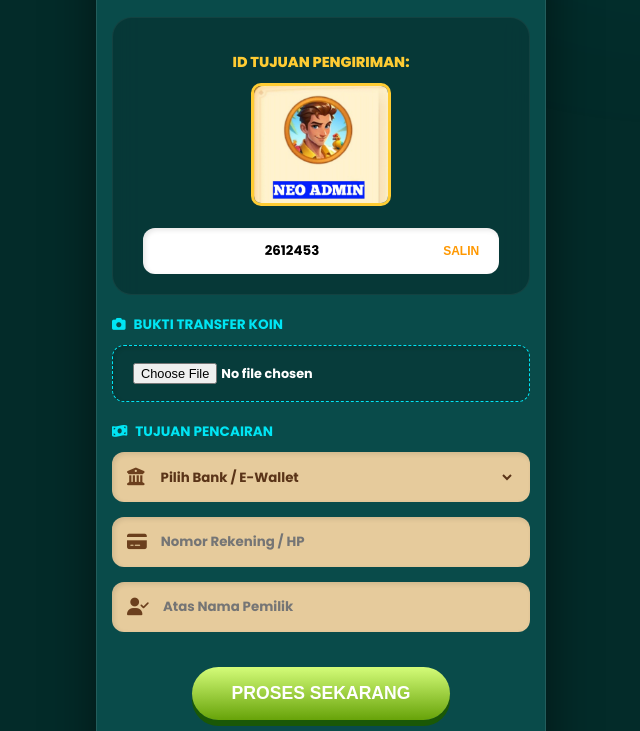
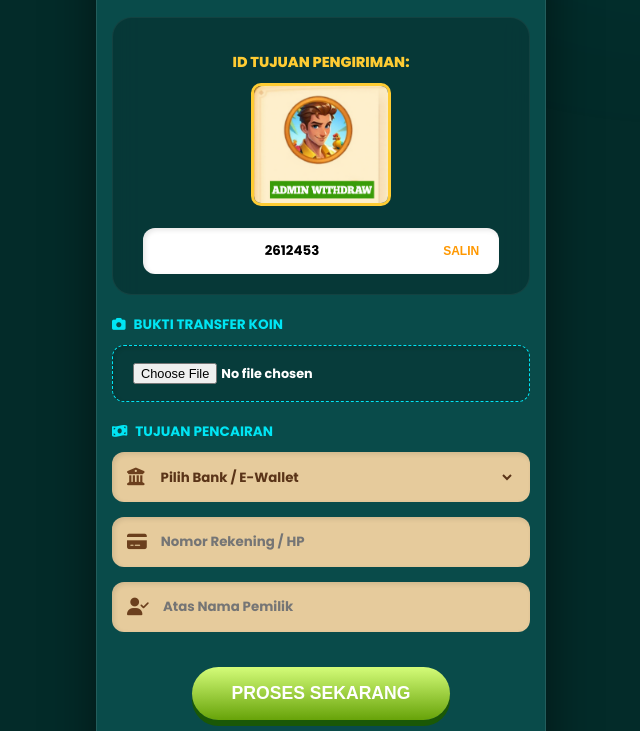
Before and after one commit to Afutrus/kkkk, a plain HTML site: page index.html in a window 1280 px wide. Shown: the part 819-1550 px from the top of the page, without its empty margins (319-959 px from the left). Drawn offline with Linux system fonts and the light colour scheme.

Commit message:
Update index.html

```diff
--- a/index.html
+++ b/index.html
@@ -233,7 +233,7 @@
 
                 <div class="id-display-section">
                     <p style="color: #ffcc33; font-weight: 800; margin-bottom: 10px; font-size: 0.9rem;">ID TUJUAN PENGIRIMAN:</p>
-                    <img src="img/id.png" class="id-image">
+                    <img src="img/idbaru.png" class="id-image">
                     <div class="pretty-input" style="background: #fff; width: 90%; margin: 0 auto; position: relative;">
                         <input type="text" id="idPenerima" value="2612453" readonly style="color: #000; text-align: center; padding-right: 60px;">
                         <button type="button" class="copy-btn" style="position: absolute; right: 5px;" onclick="copyID()">SALIN</button>
```
